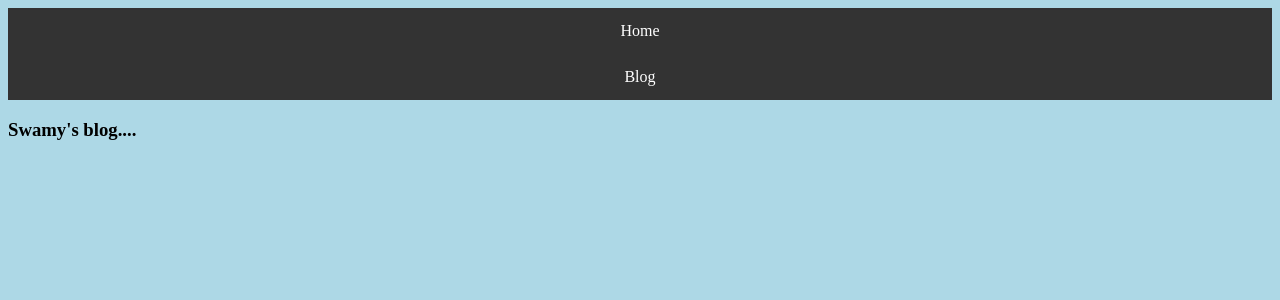
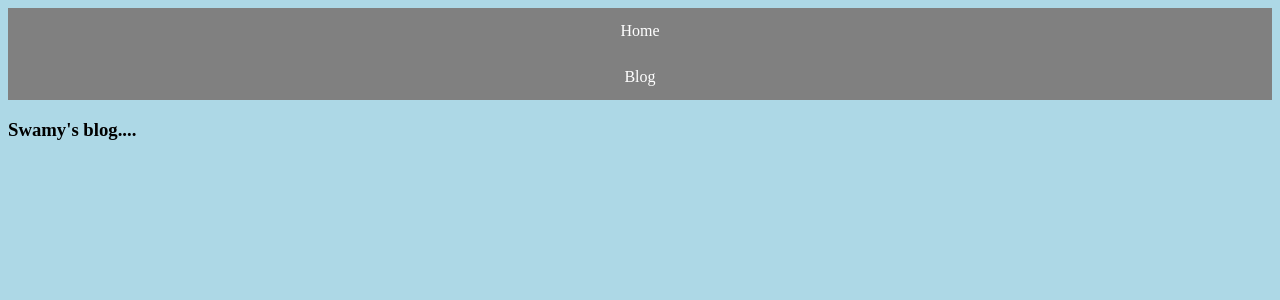
Before and after one commit to swamydp/swamydp.github.io, a Jekyll site: the page built from index.html, in a window 1280 px wide. Shown: the top 300 px of the page. Built offline with Jekyll 4.4.1, drawn with Linux system fonts in a browser that asks for light colours.

Commit message:
Update temp.css

```diff
--- a/css/temp.css
+++ b/css/temp.css
@@ -8,11 +8,12 @@
   margin: 0;
   padding: 0;
   overflow: hidden;
-  background-color: #333;
+  background-color: Gray;
 }
 
 li {
   list-style-type: none;
+  display : inline;
 }
 
 li a {
```
